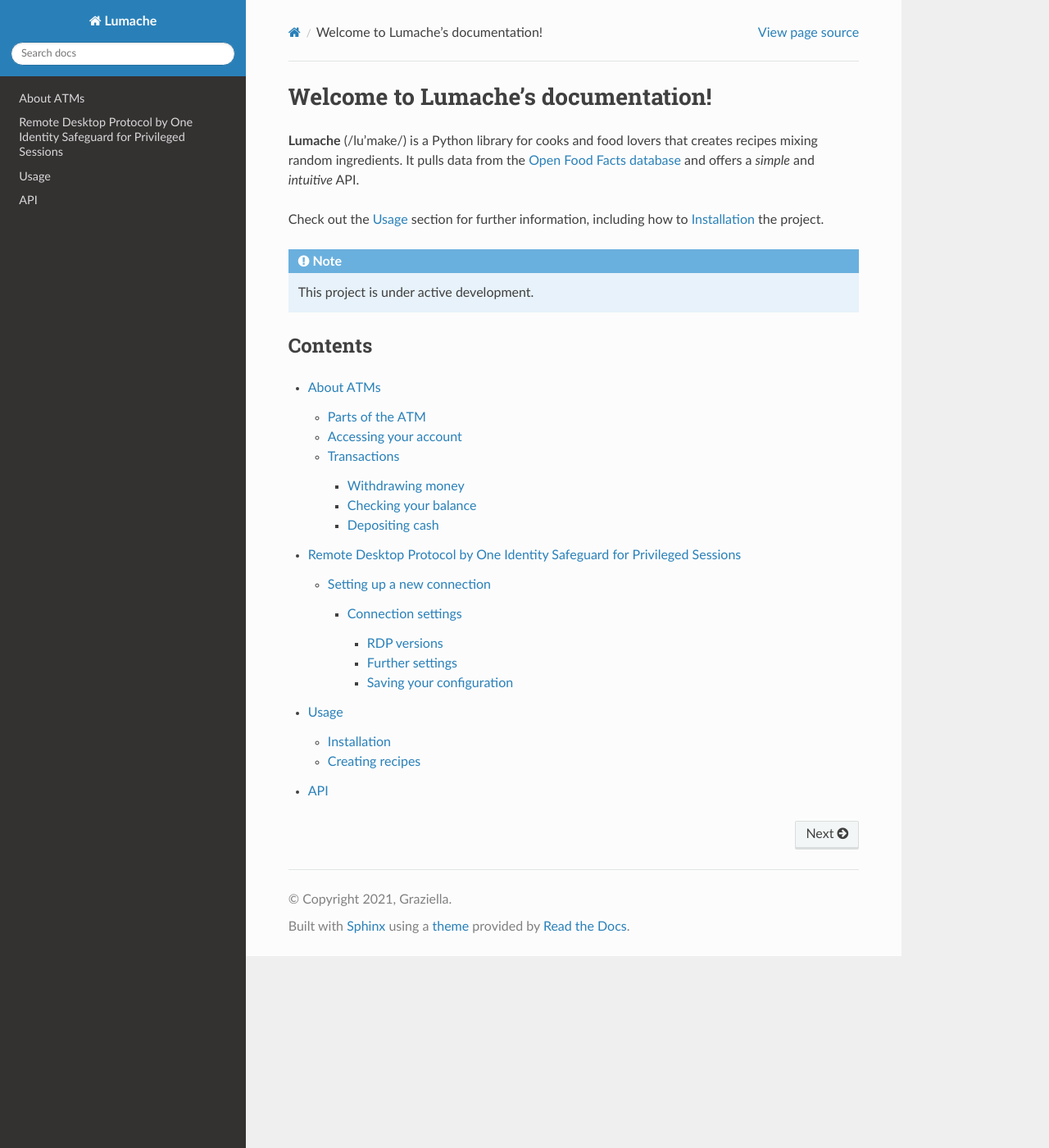
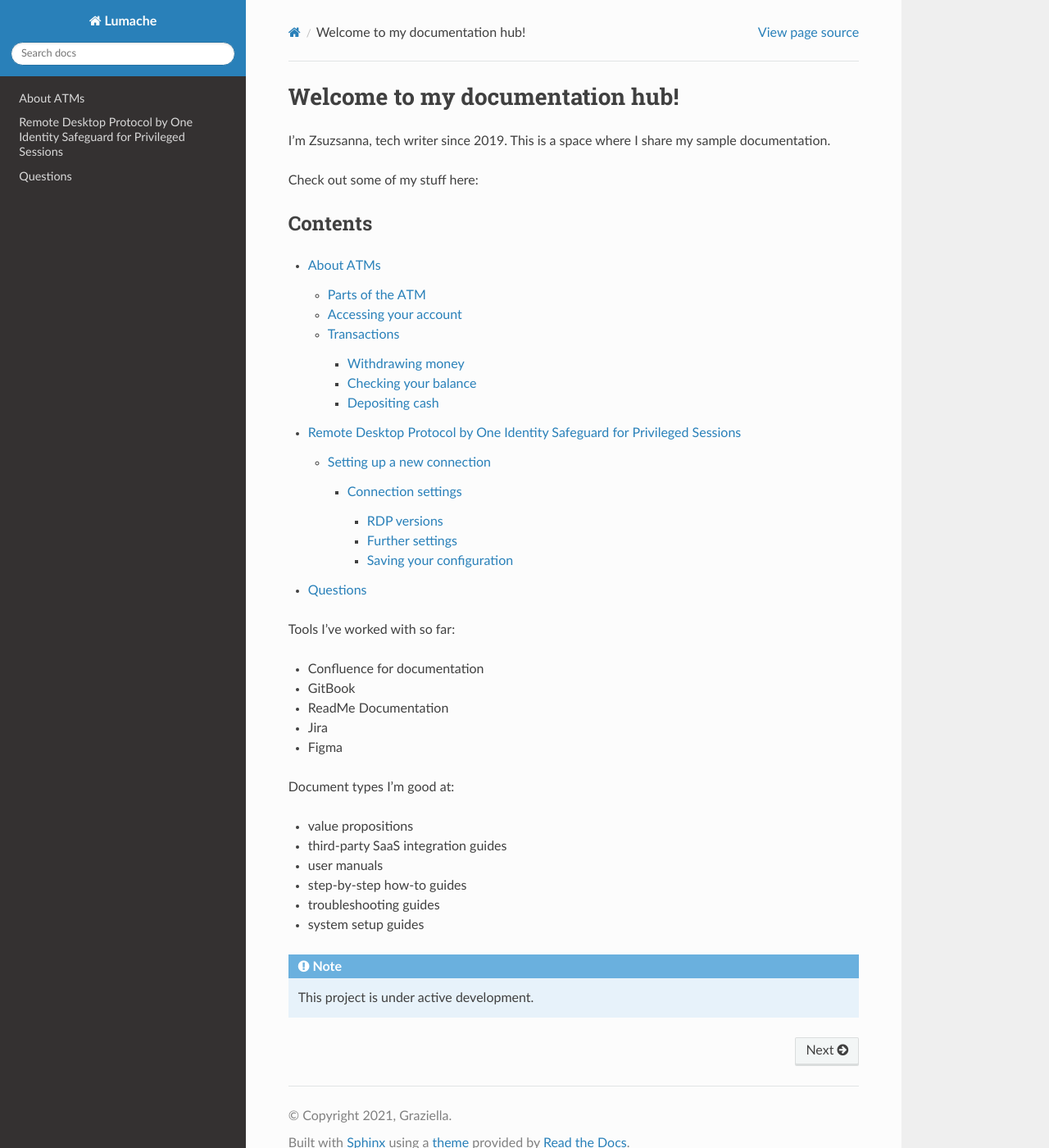
Before and after one commit to olykorzsuzsi/atm-n-rdp-test, a Sphinx documentation site: the page built from docs/source/index.rst, in a window 1280 px wide and 1400 px high. Shown: the whole window at 82% size. Built offline with Sphinx 7.4.7 and the Read the Docs theme 3.1.0, drawn with Linux system fonts in a browser that asks for light colours.

Commit message:
Updated the landing page with my info, removed template pages, and included my follow-up questions

```diff
--- a/docs/source/index.rst
+++ b/docs/source/index.rst
@@ -1,17 +1,10 @@
-Welcome to Lumache's documentation!
+Welcome to my documentation hub!
 ===================================
 
-**Lumache** (/lu'make/) is a Python library for cooks and food lovers
-that creates recipes mixing random ingredients.
-It pulls data from the `Open Food Facts database <https://world.openfoodfacts.org/>`_
-and offers a *simple* and *intuitive* API.
+I'm Zsuzsanna, tech writer since 2019.
+This is a space where I share my sample documentation.
 
-Check out the :doc:`usage` section for further information, including
-how to :ref:`installation` the project.
-
-.. note::
-
-   This project is under active development.
+Check out some of my stuff here:
 
 Contents
 --------
@@ -20,5 +13,25 @@
 
    atm
    rdp
-   usage
-   api
+   q
+
+Tools I've worked with so far:
+
+- Confluence for documentation
+- GitBook
+- ReadMe Documentation
+- Jira
+- Figma
+
+Document types I'm good at:
+
+- value propositions
+- third-party SaaS integration guides
+- user manuals
+- step-by-step how-to guides
+- troubleshooting guides
+- system setup guides
+
+.. note::
+
+   This project is under active development.
```
Also changed, not shown: docs/source/q.rst (added, +17 -0 lines).
